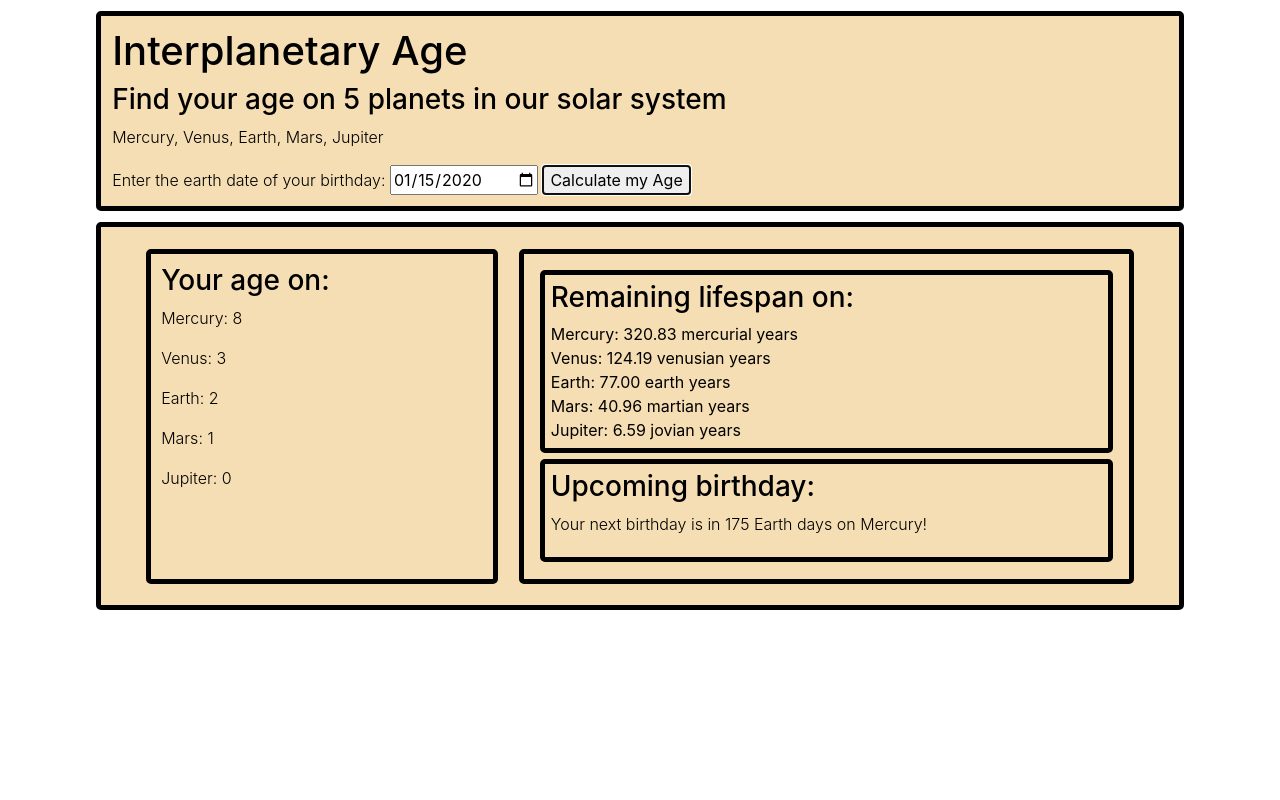
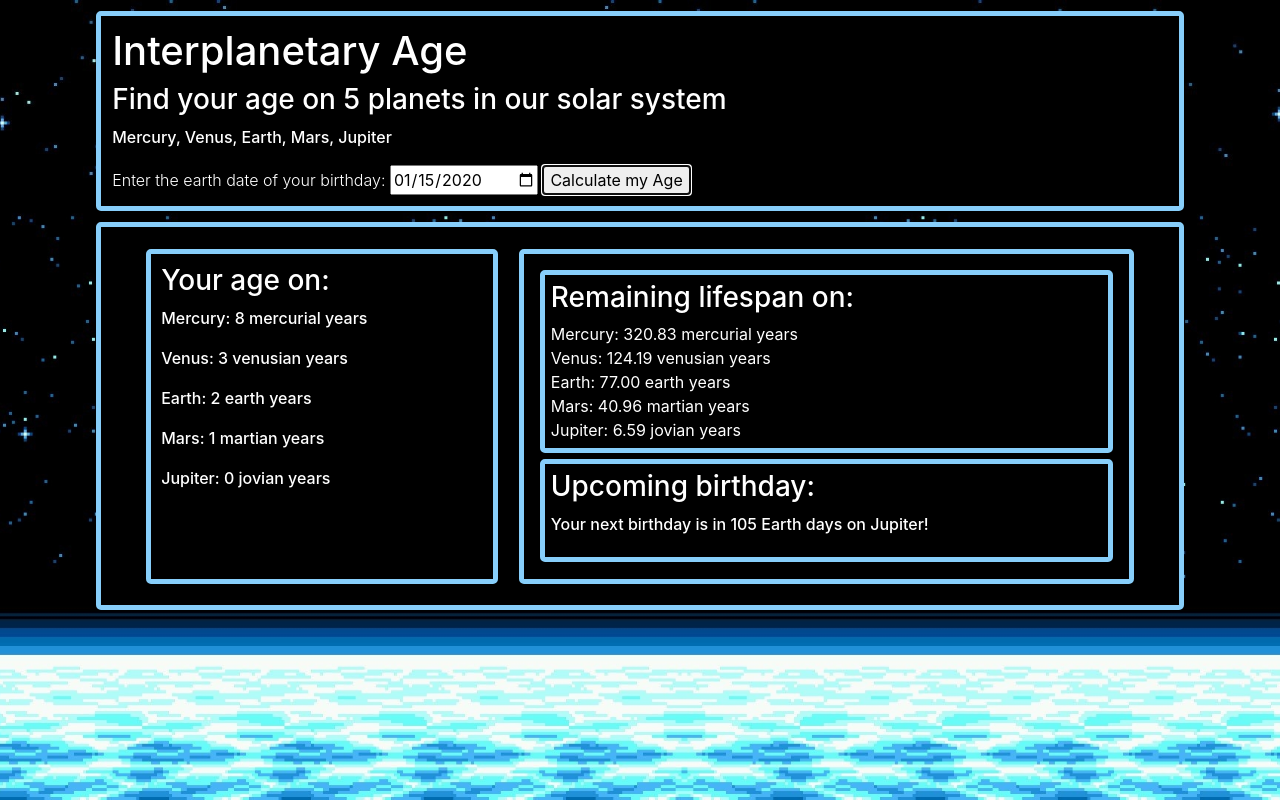
Before and after one commit to Di-Falco/code-review-5, a website built with webpack: page src/index.html in a window 1280 px wide. Both pictures are taken after typing "2020-01-15" into the empty fields and a click on the button "Calculate my Age". Built offline with nearby package versions, Linux system fonts and the light colour scheme.

Commit message:
tweak nextBirthday to return correct result and pass test

```diff
--- a/src/css/styles.css
+++ b/src/css/styles.css
@@ -1,10 +1,22 @@
 .box {
-  border: 5px solid black;
+  border: 5px solid lightskyblue;
   border-radius: 5px;
-  background-color: wheat;
-  color: black;
+  background-color: black;
+  color: white;
   padding: 1%;
   margin: 1%;
   box-sizing: border-box;
   font-weight: 300;
 }
+
+body {
+  background-image: url('../assets/images/space.jpg');
+  background-size: cover;
+  background-position: bottom;
+  background-color:black;
+  background-attachment: fixed;
+}
+
+p {
+  font-weight: 500;
+}
--- a/src/index.js
+++ b/src/index.js
@@ -12,18 +12,18 @@ $(document).ready(function(){
     const today = new Date;
     const birthday = new Date($("#birthday").val());
     const age = Math.floor((today.getTime() - birthday.getTime())/(365*24*60*60*1000));
-    const user = new SolarAge(age);
+    const user = new SolarAge(age, birthday);
 
     user.mercuryYears();
     user.venusYears();
     user.marsYears();
     user.jupiterYears();
 
-    $("#mercury-age").text(`Mercury: ${user.MercuryAge}`);
-    $("#venus-age").text(`Venus: ${user.VenusAge}`);
-    $("#earth-age").text(`Earth: ${user.EarthAge}`);
-    $("#mars-age").text(`Mars: ${user.MarsAge}`);
-    $("#jupiter-age").text(`Jupiter: ${user.JupiterAge}`);
+    $("#mercury-age").html(`Mercury: ${user.MercuryAge} mercurial years`);
+    $("#venus-age").html(`Venus: ${user.VenusAge} venusian years`);
+    $("#earth-age").html(`Earth: ${user.EarthAge} earth years`);
+    $("#mars-age").html(`Mars: ${user.MarsAge} martian years`);
+    $("#jupiter-age").html(`Jupiter: ${user.JupiterAge} jovian years`);
 
     const lifespan = 79;
     let timeleft = user.timeLeft(lifespan);
--- a/src/solar-age.js
+++ b/src/solar-age.js
@@ -1,6 +1,6 @@
 export class SolarAge{
-  constructor(age){
-    this.Birthday = new Date;
+  constructor(age, birthday){
+    this.Birthday = new Date(birthday);
     this.EarthAge = age;
     this.MercuryAge = 0;
     this.VenusAge = 0;
@@ -43,6 +43,7 @@ export class SolarAge{
   }
 
   nextBirthday() {
+    //let today = new Date();
     let planetDays = [this.EarthAge, this.EarthAge, this.EarthAge, this.EarthAge];
     const planets = ["Mercury", "Venus", "Mars", "Jupiter"];
     const yearConversion = [0.24, 0.62, 1.88, 11.68];
@@ -50,10 +51,9 @@ export class SolarAge{
       planetDays[i] = Math.floor((planetDays[i] * yearConversion[i] * 365) % 365);
     }
     let birthday = Math.floor((this.Birthday.getTime()/(1000*60*60*24))%365);
-    console.log(birthday);
-    let nextBirthday = `Your next birthday is in ${planetDays[0]} Earth days on ${planets[0]}!`;
+
+    let nextBirthday = `Your next birthday is in ${planetDays[0]-birthday} Earth days on ${planets[0]}!`;
     for (let i = 1; i < planetDays.length; i++) {
-      console.log(planetDays[i]);
       if(planetDays[i] > birthday && planetDays[i] < planetDays[i-1]) {
         nextBirthday = `Your next birthday is in ${planetDays[i]-birthday} Earth days on ${planets[i]}!`;
       }
```
Also changed, not shown: __tests__/solar-age.test.js (+2 -2 lines), src/assets/images/space.jpg (added).
